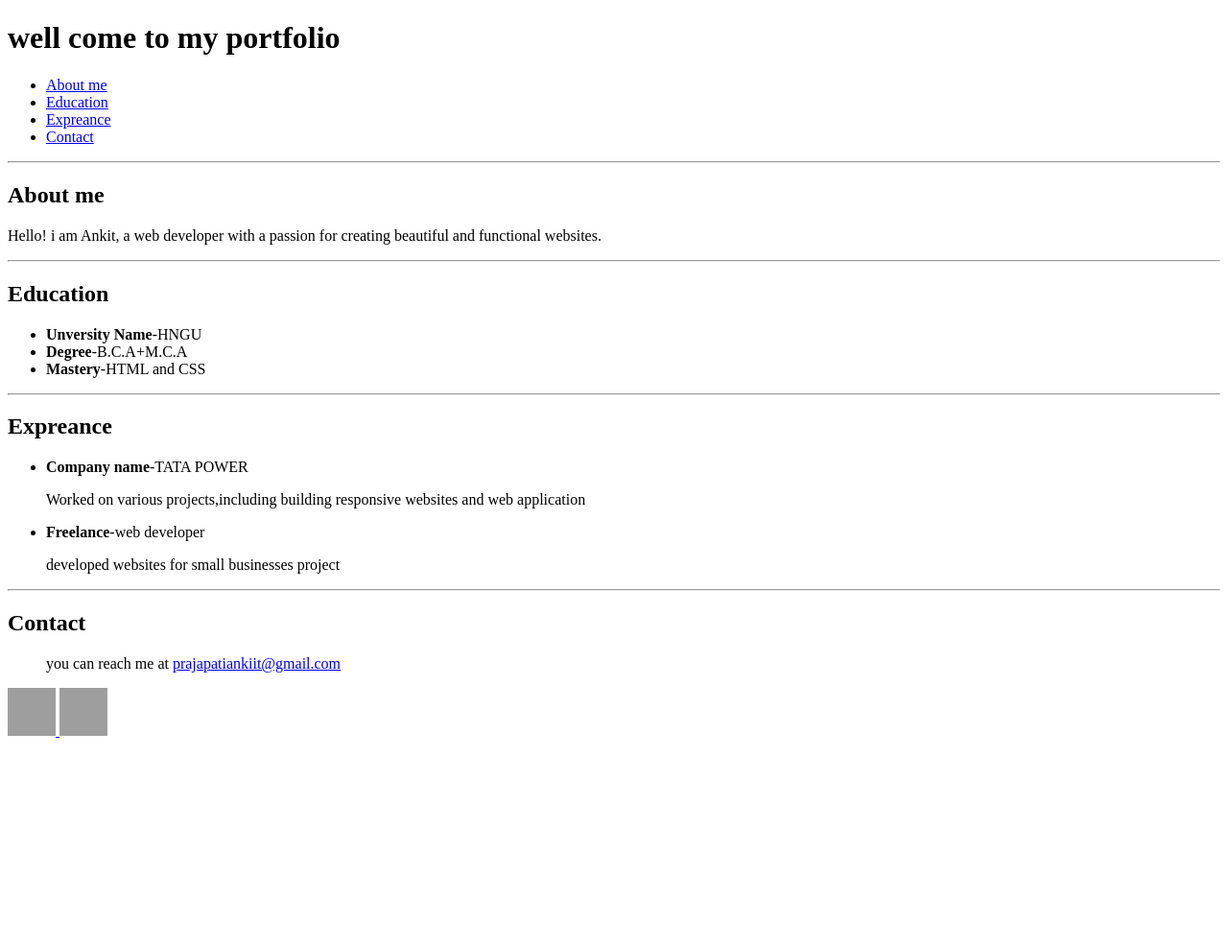
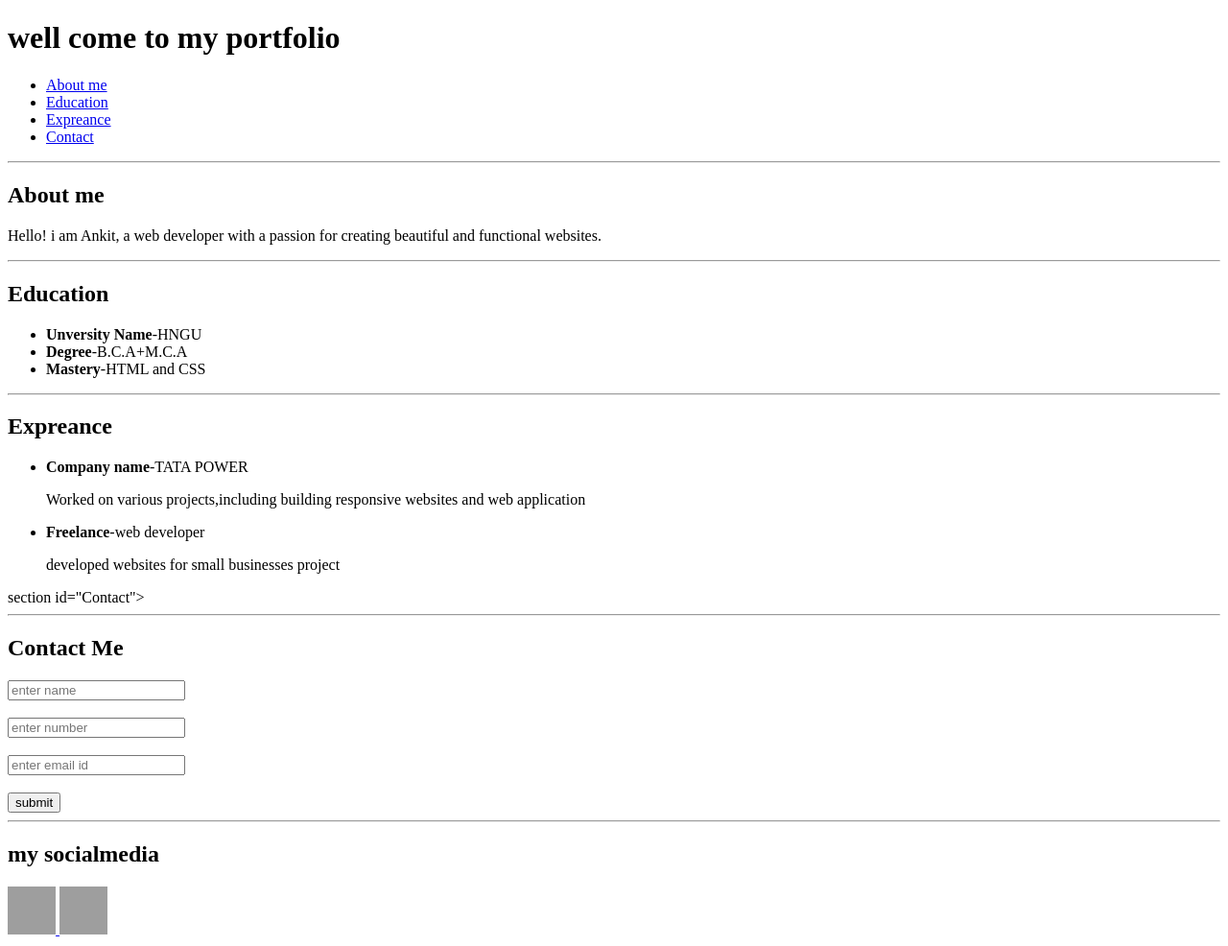
Before and after one commit to tharecha/portfolio, a plain HTML site: page index.html in a window 1280 px wide. Shown: the whole page at 96% size. Before the commit the page ends 800 px from the top, so only its background shows below. Drawn offline with Linux system fonts and the light colour scheme; grey boxes are pictures that could not be loaded.

Commit message:
Update index.html

```diff
--- a/index.html
+++ b/index.html
@@ -45,20 +45,30 @@
     </ul>
 
     </section>
-      <section id="contact">
+      section id="Contact">
         <hr>
-        <h2>Contact</h2>
-        <ul>
-            <p> you can reach me at <a href="milto:prajapatiankiit@gmail.com">prajapatiankiit@gmail.com</a></p>
-        </ul>
-     </section>
+        <h2>Contact Me</h2>
+        <form  action="/actio.php">
+            <input type="taxt" placeholder="enter name">
+            <br><br>
+            <input type="number" placeholder="enter number">
+            <br><br>
+            <input type="taxt" placeholder="enter email id">
+            <br><br>
+            <input type="submit" value="submit">
+
+             </form>
+    </section>
     <footer>
-
-        <a href="https://www.instagram.com/_a_n_k_i_t_2006?igsh=MWUzNWx2MjZqaGVzZg=="target="_main"><img src="https://upload.wikimedia.org/wikipedia/commons/thumb/9/95/Instagram_logo_2022.svg/2048px-Instagram_logo_2022.svg.png" alt="instagram" height="50" width="50"</a>
+        <hr>
+         <h2>my socialmedia</h2>
+        <div>
+            <a href="https://www.instagram.com/_a_n_k_i_t_2006?igsh=MWUzNWx2MjZqaGVzZg=="target="_main"><img src="https://upload.wikimedia.org/wikipedia/commons/thumb/9/95/Instagram_logo_2022.svg/2048px-Instagram_logo_2022.svg.png" alt="instagram" height="50" width="50"</a>
 
 
         <a href="https://www.linkedin.com/in/ankit-prajapati-2b4646318?utm_source=share&utm_campaign=share_via&utm_content=profile&utm_medium=android_app"target="_main"><img src="https://upload.wikimedia.org/wikipedia/commons/thumb/c/ca/LinkedIn_logo_initials.png/600px-LinkedIn_logo_initials.png" alt="linkedin" height="50" width="50"</a>
 
+        </div>
 
     </footer>
 </body>
```
